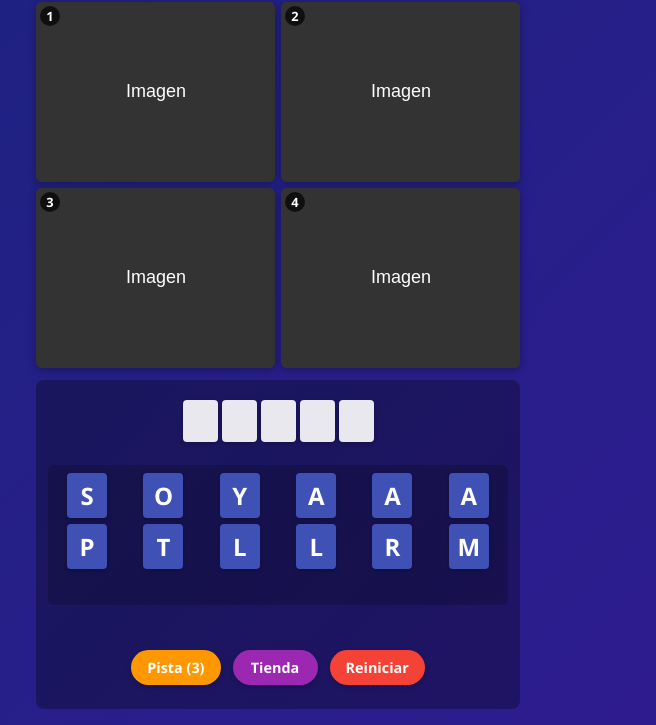
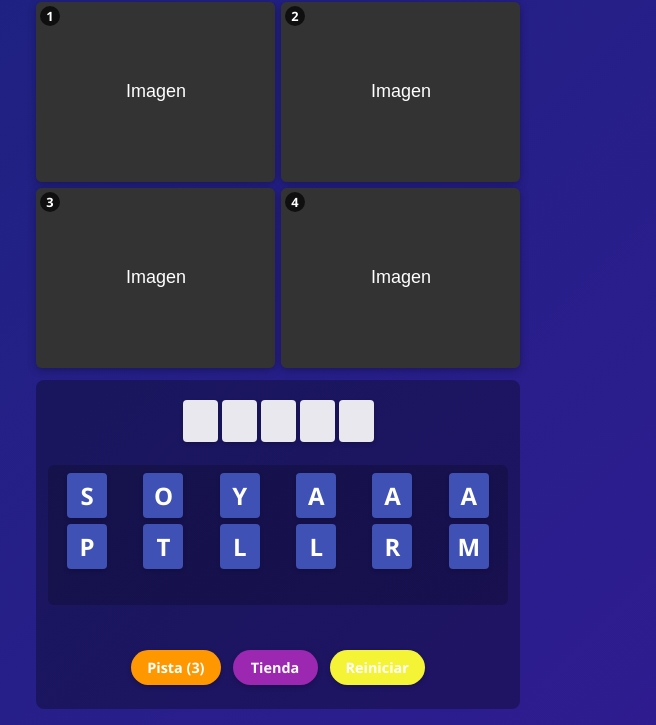
Before and after one commit to yunielsanchez309-wq/4f1pGame, a plain HTML site: page index.html in a window 1280 px wide. Shown: the part 75-800 px from the top of the page, without its empty margins (362-1018 px from the left). Drawn offline with Linux system fonts and the light colour scheme.

Commit message:
Add files via upload

```diff
--- a/index.html
+++ b/index.html
@@ -264,7 +264,7 @@
         }
 
         .reset-btn {
-            background-color: #f44336;
+            background-color: #f4f336;
             color: white;
         }
 
```
